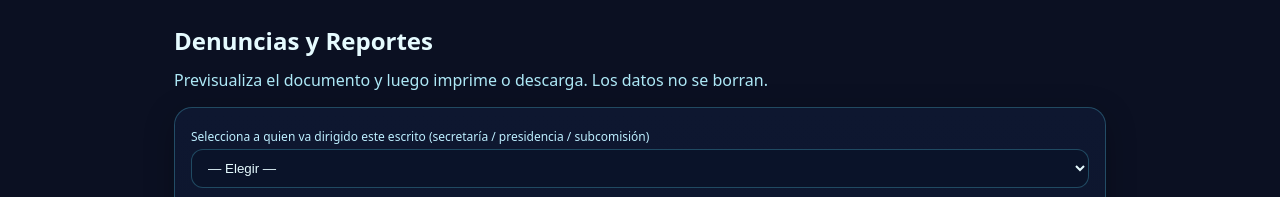
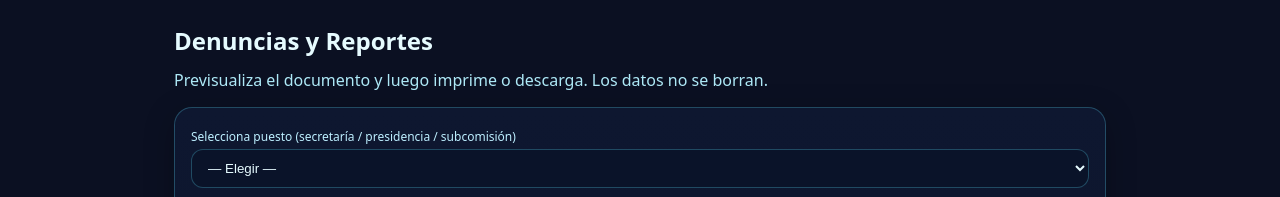
Before and after one commit to ChronosBVRX/InnovacionSindical, a plain HTML site: page denuncias.html in a window 1280 px wide. Shown: the top 197 px of the page. Drawn offline with nearby package versions, Linux system fonts and the light colour scheme.

Commit message:
Actualizar denuncias.html

```diff
--- a/denuncias.html
+++ b/denuncias.html
@@ -66,7 +66,7 @@
       <form id="fDenuncia" autocomplete="on" novalidate>
         <!-- ► Nuevo: catálogo de puestos para autocompletar destinatario -->
         <div class="grid-1">
-          <label for="puestoCatalogo">Selecciona a quien va dirigido este escrito (secretaría / presidencia / subcomisión)</label>
+          <label for="puestoCatalogo">Selecciona puesto (secretaría / presidencia / subcomisión)</label>
           <select id="puestoCatalogo">
             <option value="">— Elegir —</option>
 
```
